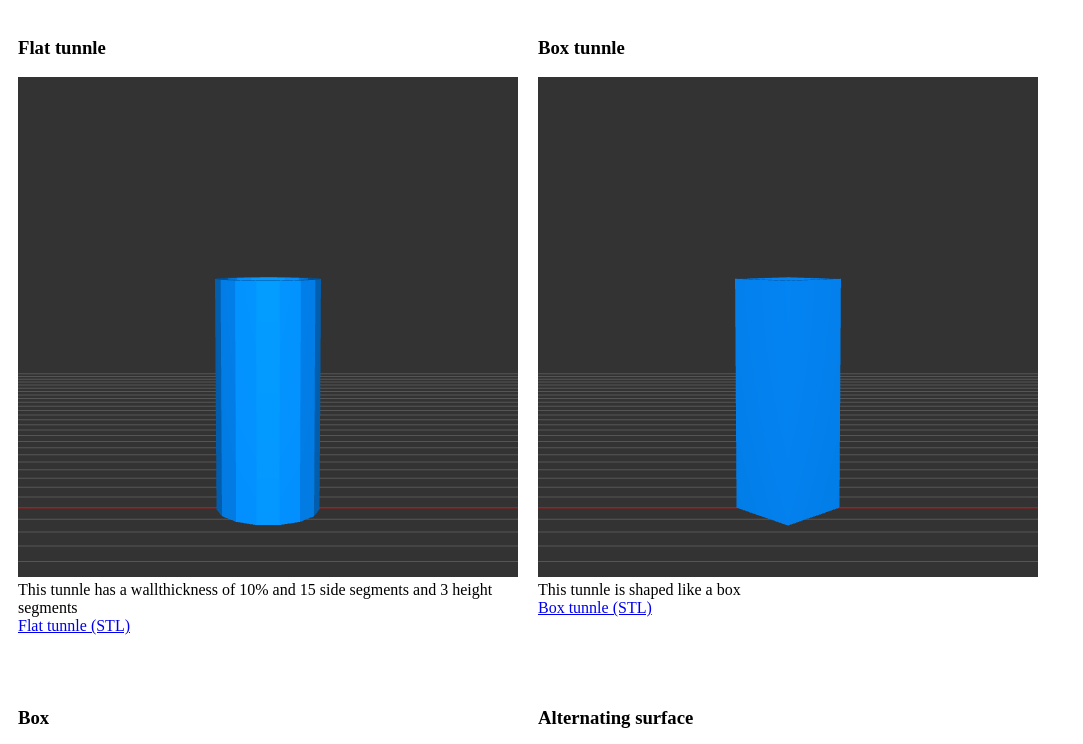
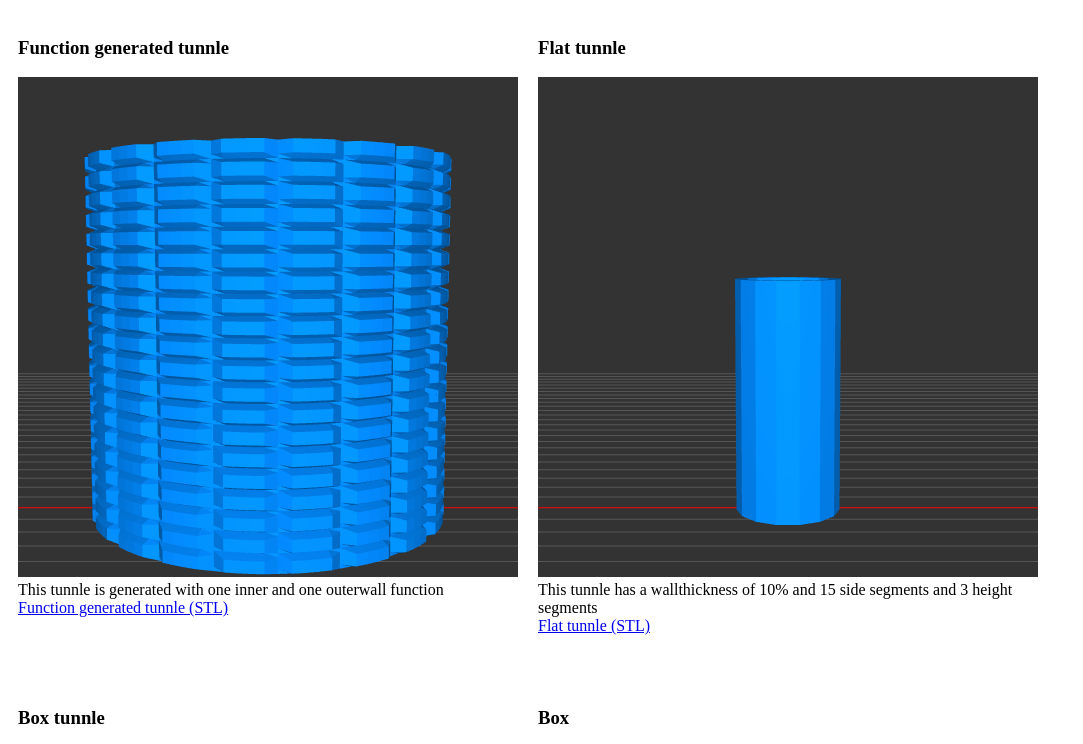
Before and after one commit to blackcodetavern/tunnlejs, a plain HTML site: page index.html in a window 1280 px wide. Shown: the top 744 px of the page, without its empty margins (0-1083 px from the left). Drawn offline with Linux system fonts and the light colour scheme; animation ran at ten frames a second.

Commit message:
Definable Holes for the tunnle surface..

```diff
--- a/index.html
+++ b/index.html
@@ -53,9 +53,9 @@
 
             var surfaceWallFunction = function ( radius, height, horizontalSteps, verticalSteps) {
                 return function (i, h) {
-                    var x = ((0.9+0.05*Math.sin((8*Math.PI*h/100)))*90 + (((h%5)==0||(i%5)==0)?5:0))*Math.cos(2*Math.PI/(horizontalSteps-1)*(i));
+                    var x = ((0.9+0.05*Math.sin((8*Math.PI*h/height)))*radius + (((h%5)==0||(i%5)==0)?5:0))*Math.cos(2*Math.PI/(horizontalSteps-1)*(i));
                     var y = h*2;
-                    var z = ((0.9+0.05*Math.sin((8*Math.PI*h/100)))*90 + (((h%5)==0||(i%5)==0)?5:0))*Math.sin(2*Math.PI/(verticalSteps-1)*(i));
+                    var z = ((0.9+0.05*Math.sin((8*Math.PI*h/height)))*radius + (((h%5)==0||(i%5)==0)?5:0))*Math.sin(2*Math.PI/(verticalSteps-1)*(i));
                     return {x,y,z};
                 }
             };
@@ -63,13 +63,26 @@
 
             var surfaceWallFunction2 = function ( radius, height, horizontalSteps, verticalSteps) {
                 return function (i, h) {
-                    var x = (100 - (((h%5)==0||(i%5)==0)?5:0))*Math.cos(2*Math.PI/(horizontalSteps-1)*i);
+                    var x = (radius - (((h%5)==0||(i%5)==0)?5:0))*Math.cos(2*Math.PI/(horizontalSteps-1)*i);
                     var y = h*2;
-                    var z = (100 - (((h%5)==0||(i%5)==0)?5:0))*Math.sin(2*Math.PI/(verticalSteps-1)*i);
+                    var z = (radius - (((h%5)==0||(i%5)==0)?5:0))*Math.sin(2*Math.PI/(verticalSteps-1)*i);
                     return {x,y,z};
                 }
             };
 
+
+
+            var innerWallFunction = surfaceWallFunction(80,100,100,100)
+            var outerWallFunction = surfaceWallFunction2(100,100,100,100)
+
+            var holes = [{top:100-2,left:0,bottom:0,right:100-2},{top:50,left:10,bottom:10,right:50}]
+
+
+            createExampleHTML(
+                tunnlejs.createTunnleByWallFunctions(holes,innerWallFunction, outerWallFunction,100,100),
+                "Function generated tunnle",
+                "This tunnle is generated with one inner and one outerwall function"
+            )
 
             createExampleHTML(
                 tunnlejs.createFlatTunnle(200,30,0.1,15,3),
@@ -119,16 +132,6 @@
 
 
 
-            var innerWallFunction = surfaceWallFunction(100,100,100,100)
-            var outerWallFunction = surfaceWallFunction2(100,100,100,100)
-
-
-            createExampleHTML(
-                tunnlejs.createTunnleByWallFunctions(innerWallFunction, outerWallFunction,100,100),
-                "Function generated tunnle",
-                "This tunnle is generated with one inner and one outerwall function"
-            )
-
         },100);
     </script>
 </body>
--- a/src/tunnle.js
+++ b/src/tunnle.js
@@ -12,16 +12,17 @@ var tunnlejs = (function () {
             }
         };
 
-
-        var outer = createWallByFunction(surfaceWallFunction(config.outerSurface,config.radius,config.height,config.resolution),config.resolution, config.outerSurface.length, -1)
-        var inner = createWallByFunction(surfaceWallFunction(config.innerSurface,config.radius*(1-config.thickness),config.height,config.resolution), config.resolution, config.innerSurface.length, 1)
+        var outer = createWallByFunction([{top:config.outerSurface.length-2,left:0,bottom:0,right:config.resolution-2}], surfaceWallFunction(config.outerSurface,config.radius,config.height,config.resolution),config.resolution, config.outerSurface.length, -1)
+        var inner = createWallByFunction([{top:config.outerSurface.length-2,left:0,bottom:0,right:config.resolution-2}], surfaceWallFunction(config.innerSurface,config.radius*(1-config.thickness),config.height,config.resolution), config.resolution, config.innerSurface.length, 1)
         return createTunnle(outer, inner);
     }
 
-    var createTunnleByWallFunctions = function (outerWallFunction, innerWallFunction, horizontalResolution, verticalResolution) {
+    var createTunnleByWallFunctions = function (holes, outerWallFunction, innerWallFunction, horizontalResolution, verticalResolution) {
         //Outer and inner wall of the tunnle
-        var outer = createWallByFunction(outerWallFunction,horizontalResolution, verticalResolution, -1)
-        var inner = createWallByFunction(innerWallFunction,horizontalResolution, verticalResolution, 1)
+        var outerHoles = JSON.parse(JSON.stringify(holes));
+        var innerHoles = JSON.parse(JSON.stringify(holes));
+        var outer = createWallByFunction(outerHoles,outerWallFunction,horizontalResolution, verticalResolution, -1)
+        var inner = createWallByFunction(innerHoles,innerWallFunction,horizontalResolution, verticalResolution, 1)
         return createTunnle(outer, inner);
     }
 
@@ -29,7 +30,7 @@ var tunnlejs = (function () {
 
     var createTunnle = function (outerSurface, innerSurface) {
             //Top and bottom closure (Will be extended in a future release)
-            var closure = createClosure(outerSurface.closureVertices, innerSurface.closureVertices);
+            var closure = createClosures(outerSurface.closureSets, innerSurface.closureSets);
 
             //Concat the triangles of the tunnle
             var obj = simplelinearalgebra.createObject(outerSurface.triangles.concat(innerSurface.triangles).concat(closure));
@@ -38,23 +39,30 @@ var tunnlejs = (function () {
             return simplestl.getFullTextSTL(obj);
     }
 
-    var createClosure = function (outerVertices, innerVertices) {
+    var createClosures = function (outerClosures, innerClosures) {
         var triangles = [];
+        for(var c = 0;c<outerClosures.length;c++){
+            var outerVertices = outerClosures[c];
+            var innerVertices = innerClosures[c];
             for(var i = 0;i<outerVertices.length;i++) {
                 //Bottom closure
                 var v1 = outerVertices[i];
                 var v2 = outerVertices[(i+1) % (outerVertices.length)];
                 var v3 = innerVertices[i];
                 var v4 = innerVertices[(i+1) % (innerVertices.length)];
+                try{
                 triangles.push(simplelinearalgebra.createTriangle(v1,v2,v4));
                 triangles.push(simplelinearalgebra.createTriangle(v3,v1,v4));
+                }catch(e){
+                    var hhh = 1000;
+                }
+            }
+        }
 
-
-        }
         return triangles;
     }
-
-    var createWallByFunction = function (wallFunction, resolutionHorizontal, resolutionVertical, direction) {
+    //hole: {top:0,left:0,bottom:resolutionVertical-1,right:resolutionHorizontal-1}
+    var createWallByFunction = function (holes, wallFunction, resolutionHorizontal, resolutionVertical, direction) {
         var triangles = [];
         var closureVertices = [];
 
@@ -75,13 +83,10 @@ var tunnlejs = (function () {
                     }
                 }
 
-                if(i==0) closure.left.unshift(vertices[0]);
-                if(h==0) closure.bottom.push(vertices[2]);
-                if(i==resolutionHorizontal-2) closure.right.push(vertices[3]);
-                if(h==resolutionVertical-2) closure.top.unshift(vertices[1]);
 
+                fillHoles(holes,i,h,vertices);
 
-
+                if(!isInHole(holes,i,h)){
                     if(direction < 0) {
                         triangles.push(simplelinearalgebra.createTriangle(vertices[0],vertices[1],vertices[2]));
                         triangles.push(simplelinearalgebra.createTriangle(vertices[1],vertices[3],vertices[2]));
@@ -91,8 +96,55 @@ var tunnlejs = (function () {
                     }
                 }
             }
-        closureVertices = closure.bottom.concat(closure.right).concat(closure.top).concat(closure.left);
-        return {triangles, closureVertices};
+        }
+
+        return {triangles, closureSets:createClosureSets(holes)};
+    }
+
+    var isInHole = function (holes,x,y) {
+        for(var i = 1;i< holes.length;i++) {
+            var hole = holes[i];
+            if(x>=hole.left && x<=hole.right && y>=hole.bottom && y<=hole.top){
+                return true;
+            }
+        }
+        return false;
+    }
+
+
+    var fillHoles = function (holes,x,y, vertices) {
+        for(var i = 0;i< holes.length;i++) {
+            if(!holes[i].leftVertices)holes[i].leftVertices = [];
+            if(!holes[i].rightVertices)holes[i].rightVertices = [];
+            if(!holes[i].topVertices)holes[i].topVertices = [];
+            if(!holes[i].bottomVertices)holes[i].bottomVertices = [];
+
+            if(i==0){
+                if(x>=holes[i].left && x<=holes[i].right && y>=holes[i].bottom && y<=holes[i].top){
+                    if(x==holes[i].left) holes[i].leftVertices.unshift(vertices[0]);
+                    if(y==holes[i].bottom) holes[i].bottomVertices.push(vertices[2]);
+                    if(x==holes[i].right) holes[i].rightVertices.push(vertices[3]);
+                    if(y==holes[i].top) holes[i].topVertices.unshift(vertices[1]);
+                }
+            } else {
+                if(x>=holes[i].left && x<=holes[i].right && y>=holes[i].bottom && y<=holes[i].top){
+                    if(x==holes[i].left) holes[i].leftVertices.push(vertices[1]);
+                    if(y==holes[i].bottom) holes[i].bottomVertices.unshift(vertices[0]);
+                    if(x==holes[i].right) holes[i].rightVertices.unshift(vertices[2]);
+                    if(y==holes[i].top) holes[i].topVertices.push(vertices[3]);
+                }
+            }
+        }
+    }
+
+    var createClosureSets = function (holes) {
+        var closureSets = [];
+        for(var i = 0;i< holes.length;i++) {
+            if(i==0)closureSets.push(holes[i].bottomVertices.concat(holes[i].rightVertices).concat(holes[i].topVertices).concat(holes[i].leftVertices));
+            if(i>0)closureSets.push(holes[i].leftVertices.concat(holes[i].topVertices).concat(holes[i].rightVertices).concat(holes[i].bottomVertices));
+
+        }
+        return closureSets;
     }
 
 
```
Lines whose indentation alone changed are shown as unchanged.
